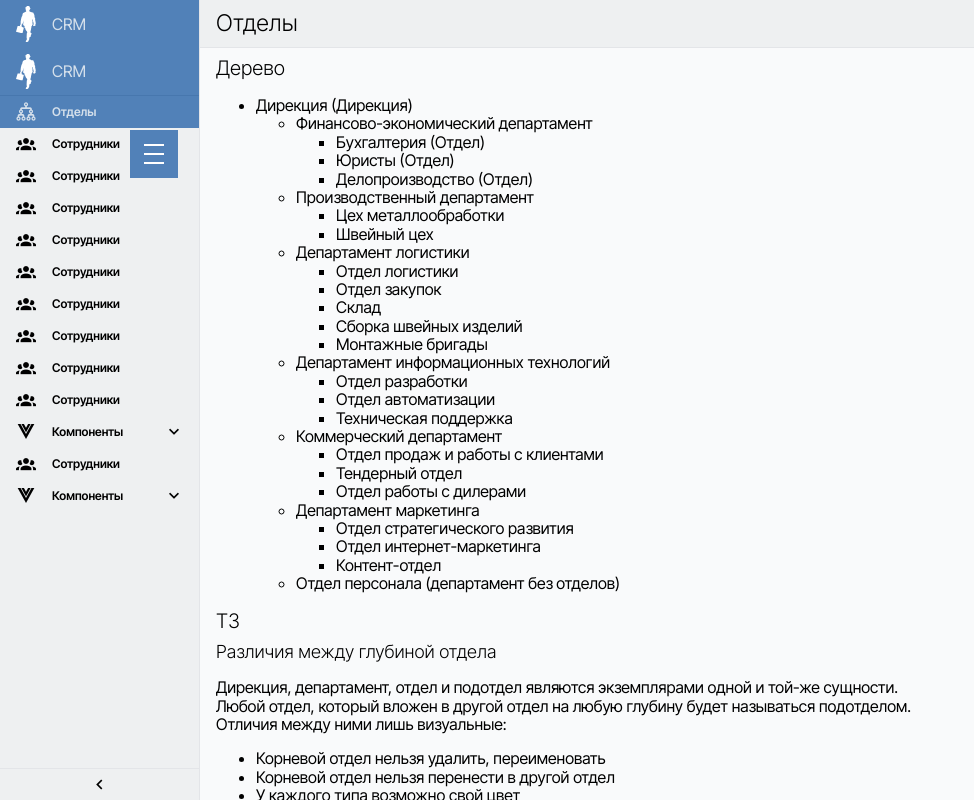
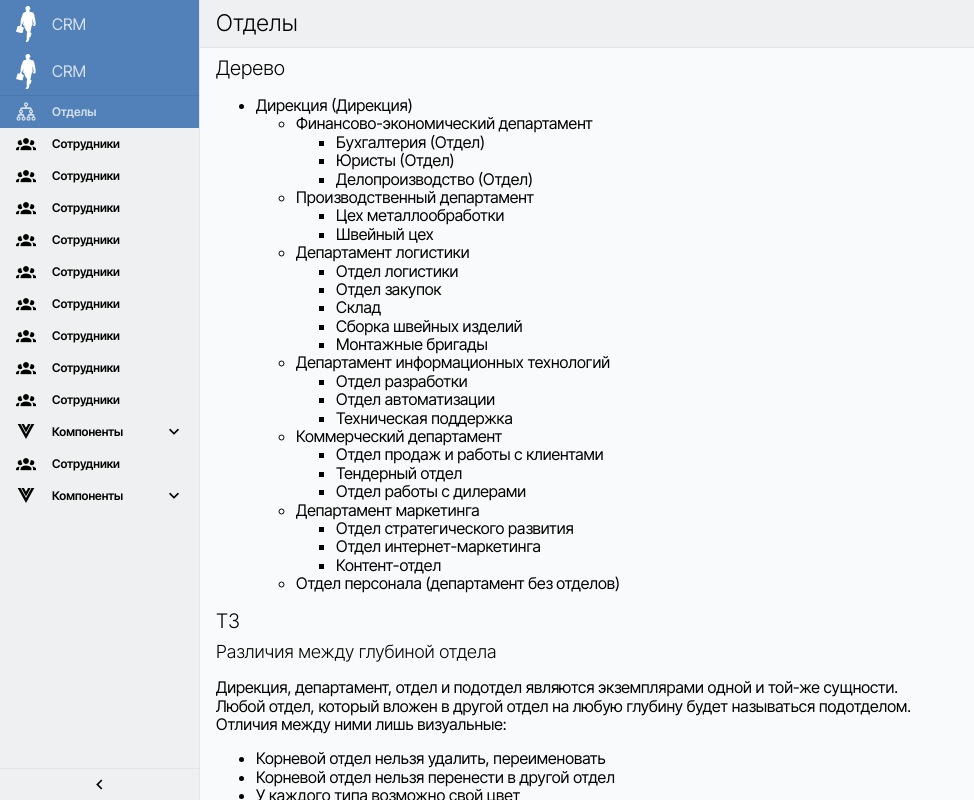
Before and after one commit to hardmagnett/big-company, a Vue app: page / in a window 1280 px wide. Shown: the whole page, without its empty margins (0-974 px from the left). Built offline with nearby package versions, Linux system fonts and the light colour scheme.

Commit message:
Чето наделал 06

```diff
--- a/src/App.vue
+++ b/src/App.vue
@@ -6,7 +6,7 @@ import AHamburger from "@/a-library/components/layout/AHamburger/AHamburger.vue"
 
 <template>
   <div class="app">
-    <AHamburger />
+    <!--<AHamburger />-->
 
 
 
@@ -23,12 +23,12 @@ import AHamburger from "@/a-library/components/layout/AHamburger/AHamburger.vue"
 </template>
 
 <style scoped>
-.a-hamburger {
-  position: absolute;
-  top: 130px;
-  left: 130px;
-  z-index: 15;
-}
+/*.a-hamburger {*/
+/*  position: absolute;*/
+/*  top: 130px;*/
+/*  left: 130px;*/
+/*  z-index: 15;*/
+/*}*/
 .app {
   display: flex;
   width: 100%;
--- a/src/a-library/assets/variables/other.css
+++ b/src/a-library/assets/variables/other.css
@@ -1,12 +1,15 @@
 :root {
 
 /*Время анимаций*/
---time-short: 200ms;
+--time-short: 300ms;
 /*--timeShort: 1000ms;*/    /*Удобно для быстрого замедления и отладки анимаций.*/
 --time-medium: 1000ms;
+/*Эти двое - для нормальной анимации изменения высоты с 0 на auto и обратно*/
+--transition-extra-easy-out: cubic-bezier(0,1,0,1);
+--transition-extra-easy-in: cubic-bezier(1,0,1,0);
 
-    --gap: 16px;
-    --border-radius: 4px;
+--gap: 16px;
+--border-radius: 4px;
 
 /*Не типографический заголовок, а шапка*/
 --header-height: calc(var(--gap) * 3);
--- a/src/a-library/components/layout/AContainer/AContainer.vue
+++ b/src/a-library/components/layout/AContainer/AContainer.vue
@@ -7,7 +7,11 @@
           'a-container__top-left--collapsed': isMainMenuCollapsed
         }"
       >
+        <AHamburger
+            v-if="!isBig"
+        />
         <AHeader
+            v-if="isBig"
             :isMainMenuCollapsed="isMainMenuCollapsed"
             logoUrl="/src/app/assets/images/logo.svg"
             textNearLogo="CRM"
@@ -108,6 +112,7 @@ import {computed, ref} from "vue";
 import {storeToRefs} from "pinia";
 import localStorageService from '@/a-library/helpers/DOM/localStorageService';
 import {useResponsiveStore} from "@/a-library/stores/responsive";
+import AHamburger from "@/a-library/components/layout/AHamburger/AHamburger.vue";
 const responsiveStore = useResponsiveStore()
 
 const { isMdOrMore } = storeToRefs(responsiveStore)
--- a/src/a-library/components/layout/AHamburger/AHamburger.vue
+++ b/src/a-library/components/layout/AHamburger/AHamburger.vue
@@ -51,6 +51,7 @@ export default {
     flex-flow: column nowrap;
     gap: 7px;
     width: 20px;
+    transition: transform var(--time-short);
     .a-hamburger__line {
       transition: opacity var(--time-short), transform var(--time-short);
       height: 2px;
@@ -60,6 +61,7 @@ export default {
 
   &.a-hamburger--is-cross {
     .a-hamburger__lines {
+      transform: rotate(360deg);
       .a-hamburger__line {
         height: 2px;
         background-color: white;
--- a/src/a-library/components/layout/AMainMenu/AMainMenuItem.vue
+++ b/src/a-library/components/layout/AMainMenu/AMainMenuItem.vue
@@ -182,7 +182,7 @@ onMounted(() => {
   > .main-menu-item__children {
     max-height: 1000px;
     overflow-y: hidden;
-    transition: max-height var(--time-short) ease-in;
+    transition: max-height var(--time-short) var(--transition-extra-easy-in);
   }
 
   .main-menu-item__link {
@@ -258,7 +258,7 @@ onMounted(() => {
   &.main-menu-item--is-closed {
     > .main-menu-item__children {
       max-height: 0;
-      transition: max-height var(--time-short) ease-out;
+      transition: max-height var(--time-short) var(--transition-extra-easy-out);
     }
   }
 
```
Also changed, not shown: план.txt.
